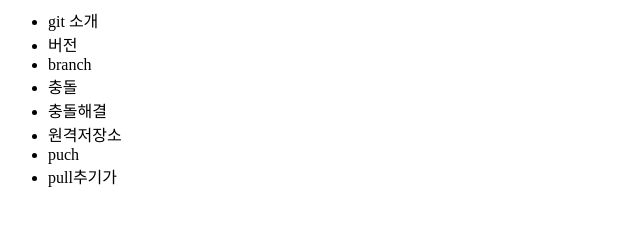
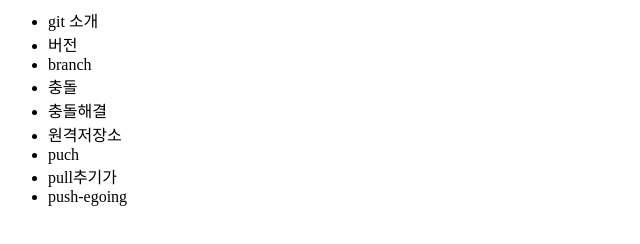
Before and after one commit to rkdfiddnr/opentutorials_git_rkdfiddnr, a plain HTML site: page index.html in a window 1280 px wide. Shown: the whole page, without its empty margins (0-640 px from the left). Drawn offline with Linux system fonts and the light colour scheme.

Commit message:
push.egoing

```diff
--- a/index.html
+++ b/index.html
@@ -12,7 +12,7 @@
 			<li>원격저장소</li>
 			<li>puch</li>
 			<li>pull추기가</li>
-
+			<li>push-egoing</li>
 
 		</ul>
 	</div>
```
